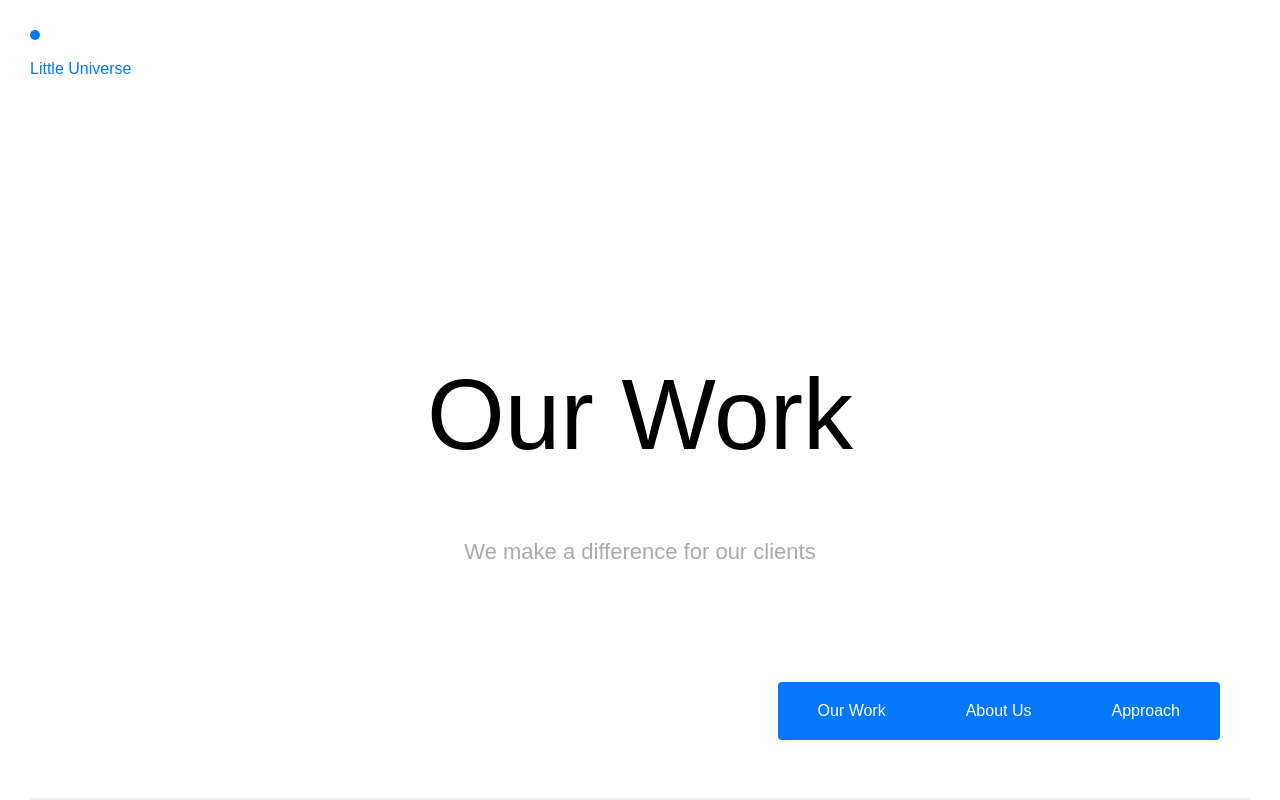
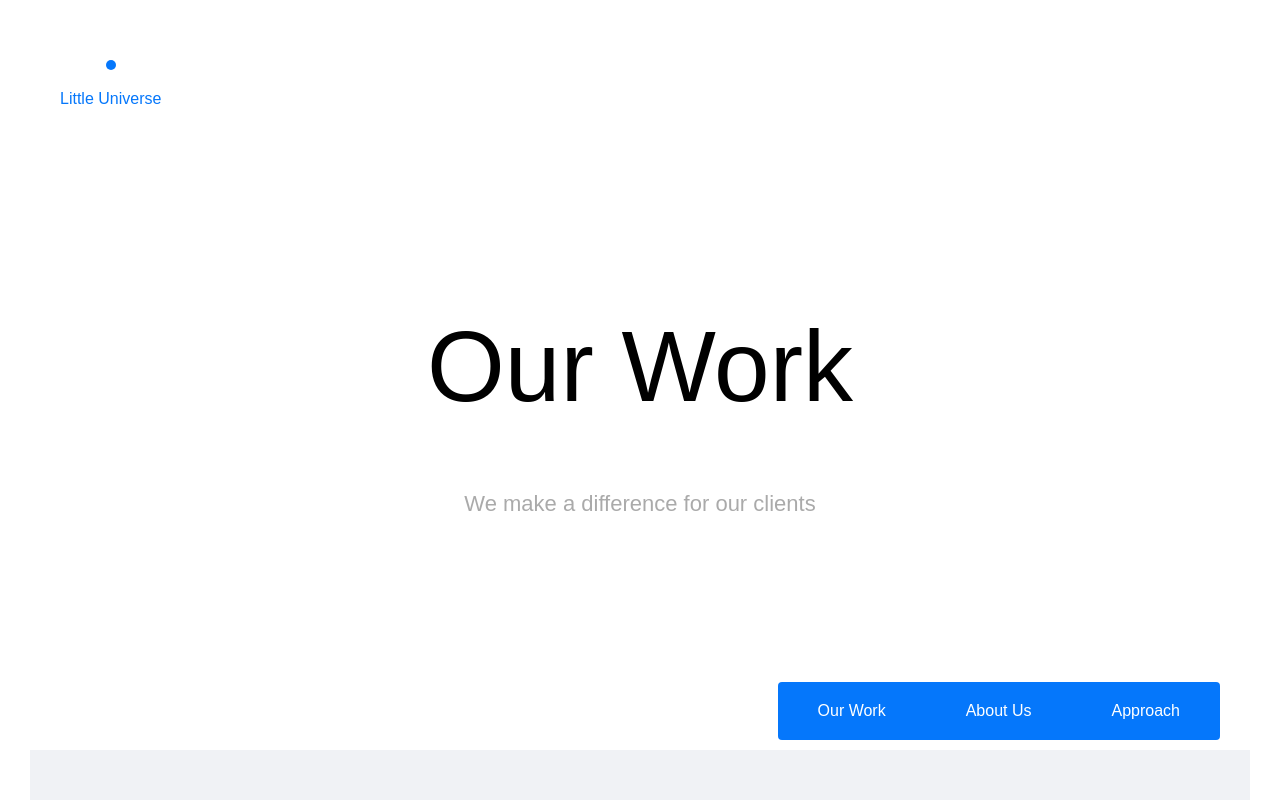
Before and after one commit to little-universe/lu-website2, a React (Create React App) app: page / in a window 1280 px wide. Shown: the top 800 px of the page. Built offline with nearby package versions, Linux system fonts and the light colour scheme.

Commit message:
logo ish

```diff
--- a/src/styles/styles.scss
+++ b/src/styles/styles.scss
@@ -77,10 +77,15 @@ body {
 // LOGO STYLES
 
 .logo {
+  margin: $buffer*6;
+  position: absolute;
+  top: 0;
+  left: 0;
   .universe {
     width: $buffer; height: $buffer;
     border-radius: $radiusFull;
     background: $primaryColor;
+    margin: 0 auto;
   }
   .agency-name {
     margin-top: $buffer*2;
```
